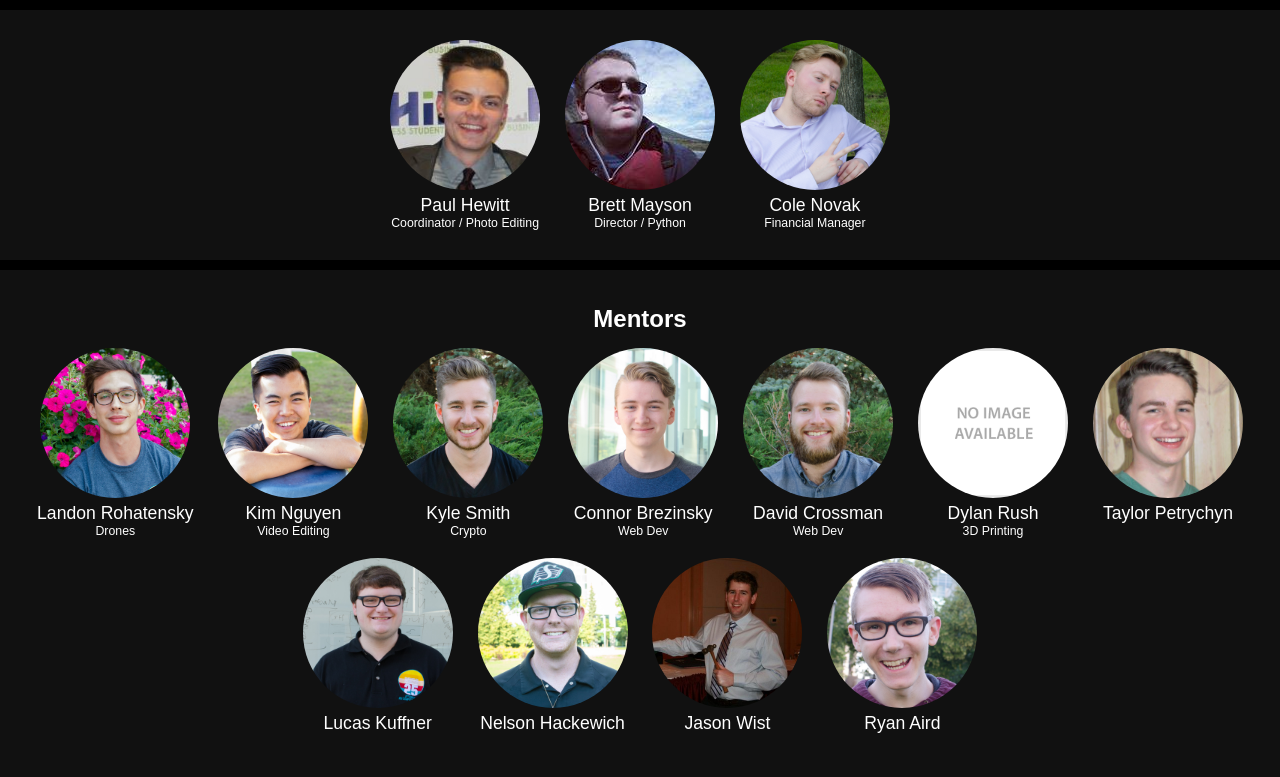
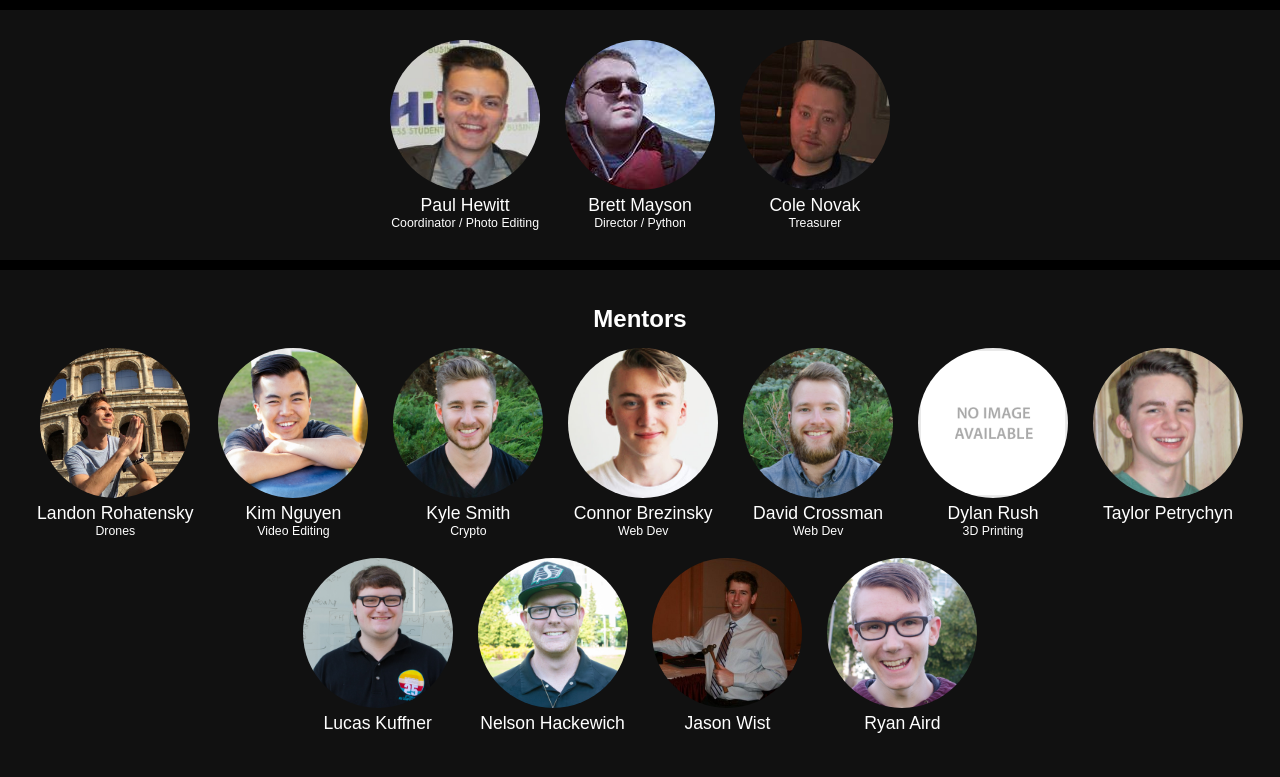
Before and after one commit to AndrewJMD/Website, a PHP site: page /mentors in a window 1280 px wide. Shown: the part 101-878 px from the top of the page. Run offline with PHP 8.4, Linux system fonts and the light colour scheme; data that the repository does not hold is empty; style sheets or scripts are compiled from the project's sources; some libraries are stand-ins or nearby versions.

Commit message:
Update 3 images and Cole's title

```diff
--- a/www/mentors.php
+++ b/www/mentors.php
@@ -18,7 +18,7 @@ include('includes/header.php');
   <div class="mentor-card">
     <img src="img/mentors/cole.jpg" width="150" height="150" />
     <div class="name">Cole Novak</div>
-    <div class="position">Financial Manager</div>
+    <div class="position">Treasurer</div>
   </div>
 </section>
 <section class="mentor-section text-center">
```
Also changed, not shown: www/img/mentors/cole.jpg, www/img/mentors/connor.jpg, www/img/mentors/landon.jpg.
